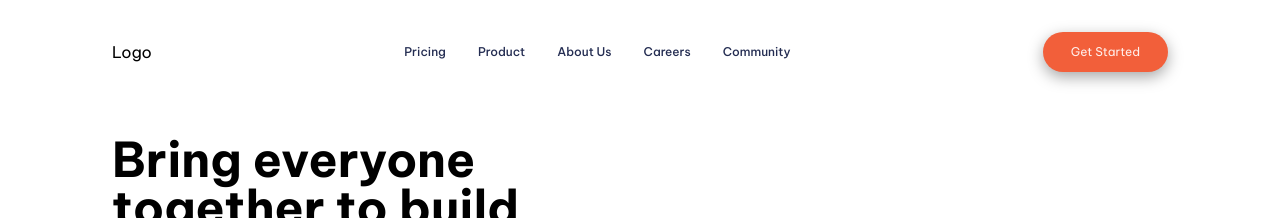
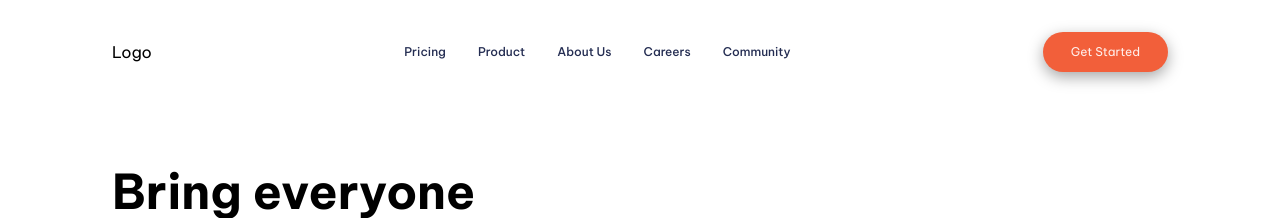
Before and after one commit to chrisgibbo/Manage-Landing-Page, a React (Create React App) app in the folder manage-landing-page/: page / in a window 1280 px wide. Shown: the top 218 px of the page. Built offline with nearby package versions, Linux system fonts and the light colour scheme.

Commit message:
adjust padding on nav bottom

```diff
--- a/manage-landing-page/src/components/heroNavSection.js
+++ b/manage-landing-page/src/components/heroNavSection.js
@@ -5,7 +5,7 @@ function heroNavSection() {
   return (
     <div className="px-28 h-screen box-border font-BeVietnamPro">
       {/* navigation Bar */}
-      <nav className="flex justify-between items-center pt-8 pb-16">
+      <nav className="flex justify-between items-center pt-8 pb-24">
         <span>Logo</span>
         <div>
           <ul className="navLinks flex text-xs font-medium space-x-8">
```
